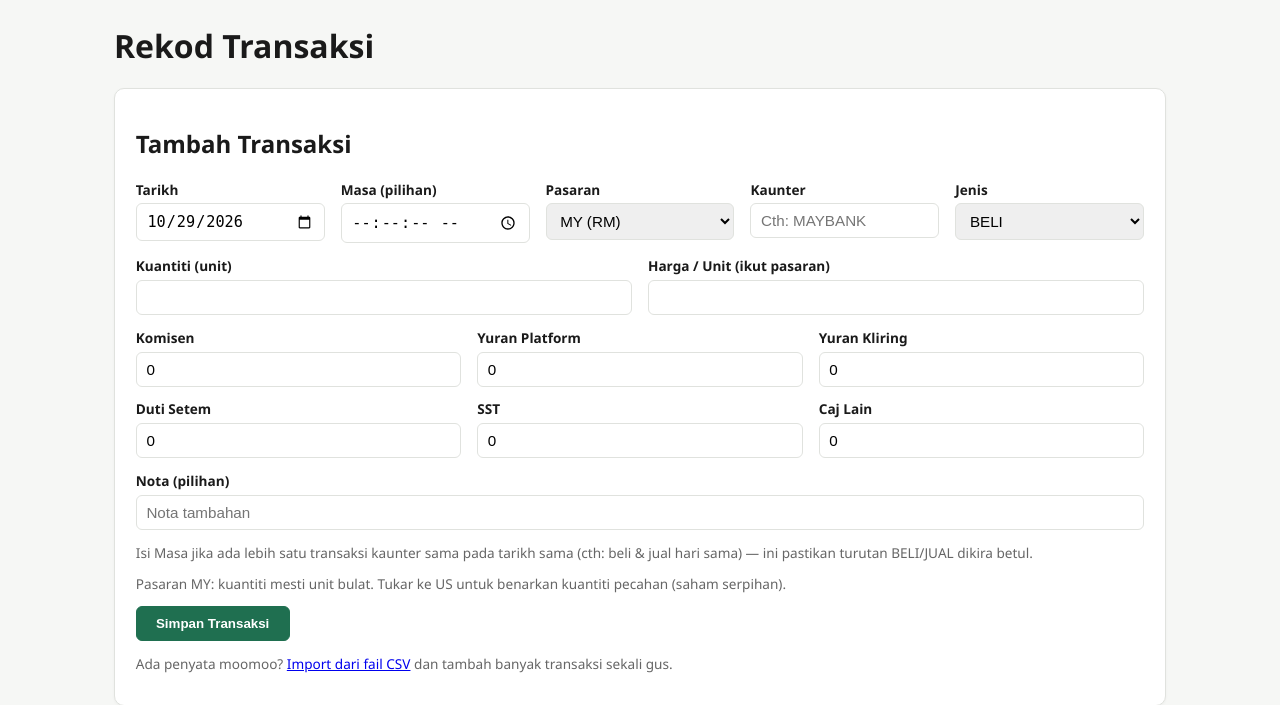
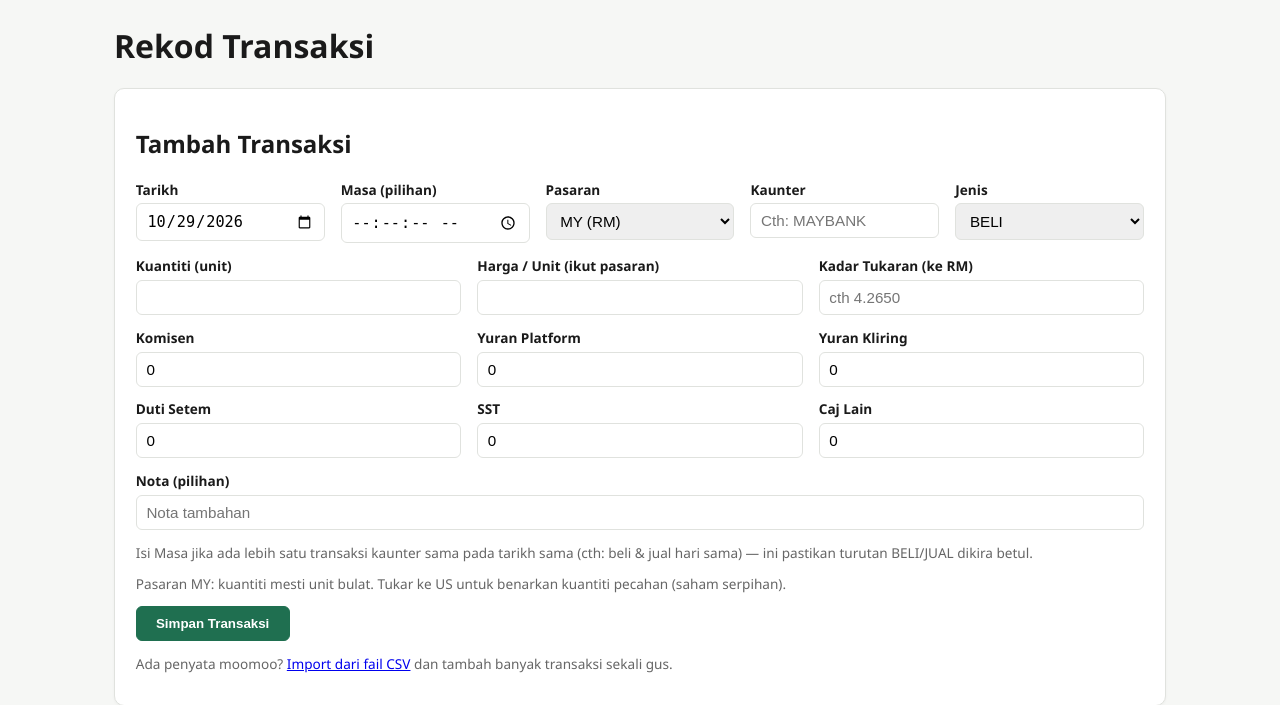
Before and after one commit to aswadinasir/SahamAku, a Flask app: page /transaksi in a window 1280 px wide. Shown: the part 56-761 px from the top of the page. Run offline with Flask 3, Linux system fonts and the light colour scheme; data that the repository does not hold is empty.

Commit message:
Tambah Kadar Tukaran manual supaya Laporan Untung/Rugi boleh digabung dalam RM
Medan kadar_tukaran (pilihan) ditambah pada transaksi pasaran bukan-MY -
diisi manual ikut kadar sebenar waktu transaksi berlaku (borang Tambah/
Edit & pratonton import CSV). Laporan Untung/Rugi kini papar kad "Jumlah
Keseluruhan Untung/Rugi (RM, gabungan semua pasaran)" yang menukar setiap
jualan pasaran asing ke RM guna kadar transaksi tu sendiri; jualan tanpa
kadar direkod diasingkan dan ditandakan dengan amaran supaya jumlah tidak
mengelirukan. MY kekal dikira terus (RM=RM).

Co-Authored-By: Claude Sonnet 5 <noreply@anthropic.com>
Claude-Session: https://claude.ai/code/session_01HWjVVZ5dxEvmhiUJZNdjzQ

```diff
--- a/app.py
+++ b/app.py
@@ -209,6 +209,24 @@ def _sahkan_kuantiti(pasaran, kuantiti):
     return kuantiti
 
 
+def _baca_kadar_tukaran(form, pasaran, indeks=None):
+    """Kadar tukaran (1 unit mata wang asing = RM?) diisi manual oleh pengguna
+    utk transaksi pasaran bukan-MY, supaya nilai RM sebenar setiap transaksi
+    boleh dikira (utk Laporan Untung/Rugi gabungan). MY tak perlukan ini
+    (RM = RM). Pulangkan None jika tiada/tak sah."""
+    if pasaran == "MY":
+        return None
+    nama_medan = f"kadar_tukaran_{indeks}" if indeks is not None else "kadar_tukaran"
+    nilai = (form.get(nama_medan) or "").strip()
+    if not nilai:
+        return None
+    try:
+        kadar = float(nilai)
+    except ValueError:
+        return None
+    return kadar if kadar > 0 else None
+
+
 @app.route("/transaksi/tambah", methods=["POST"])
 def tambah_transaksi():
     db = get_db()
@@ -218,8 +236,8 @@ def tambah_transaksi():
     db.execute(
         """INSERT INTO transaksi
            (tarikh, masa, pasaran, mata_wang, kaunter, jenis, kuantiti, harga_seunit,
-            komisen, yuran_platform, yuran_kliring, duti_setem, sst, caj_lain, nota)
-           VALUES (?, ?, ?, ?, ?, ?, ?, ?, ?, ?, ?, ?, ?, ?, ?)""",
+            komisen, yuran_platform, yuran_kliring, duti_setem, sst, caj_lain, kadar_tukaran, nota)
+           VALUES (?, ?, ?, ?, ?, ?, ?, ?, ?, ?, ?, ?, ?, ?, ?, ?)""",
         (
             request.form["tarikh"],
             request.form.get("masa", "").strip(),
@@ -231,6 +249,7 @@ def tambah_transaksi():
             float(request.form["harga_seunit"]),
             fee["komisen"], fee["yuran_platform"], fee["yuran_kliring"],
             fee["duti_setem"], fee["sst"], fee["caj_lain"],
+            _baca_kadar_tukaran(request.form, pasaran),
             request.form.get("nota", "").strip(),
         ),
     )
@@ -250,7 +269,7 @@ def edit_transaksi(transaksi_id):
                SET tarikh = ?, masa = ?, pasaran = ?, mata_wang = ?, kaunter = ?, jenis = ?,
                    kuantiti = ?, harga_seunit = ?,
                    komisen = ?, yuran_platform = ?, yuran_kliring = ?, duti_setem = ?, sst = ?, caj_lain = ?,
-                   nota = ?
+                   kadar_tukaran = ?, nota = ?
                WHERE id = ?""",
             (
                 request.form["tarikh"],
@@ -263,6 +282,7 @@ def edit_transaksi(transaksi_id):
                 float(request.form["harga_seunit"]),
                 fee["komisen"], fee["yuran_platform"], fee["yuran_kliring"],
                 fee["duti_setem"], fee["sst"], fee["caj_lain"],
+                _baca_kadar_tukaran(request.form, pasaran),
                 request.form.get("nota", "").strip(),
                 transaksi_id,
             ),
@@ -447,13 +467,14 @@ def import_csv_sahkan():
         db.execute(
             """INSERT INTO transaksi
                (tarikh, masa, pasaran, mata_wang, kaunter, jenis, kuantiti, harga_seunit,
-                komisen, yuran_platform, yuran_kliring, duti_setem, sst, caj_lain, nota)
-               VALUES (?, ?, ?, ?, ?, ?, ?, ?, ?, ?, ?, ?, ?, ?, ?)""",
+                komisen, yuran_platform, yuran_kliring, duti_setem, sst, caj_lain, kadar_tukaran, nota)
+               VALUES (?, ?, ?, ?, ?, ?, ?, ?, ?, ?, ?, ?, ?, ?, ?, ?)""",
             (
                 tarikh, masa, pasaran, mata_wang, kaunter.strip().upper(), jenis,
                 _sahkan_kuantiti(pasaran, kuantiti), float(harga),
                 fee["komisen"], fee["yuran_platform"], fee["yuran_kliring"],
-                fee["duti_setem"], fee["sst"], fee["caj_lain"], nota,
+                fee["duti_setem"], fee["sst"], fee["caj_lain"],
+                _baca_kadar_tukaran(request.form, pasaran, indeks=i), nota,
             ),
         )
         jumlah += 1
@@ -475,6 +496,23 @@ def laporan_untung_rugi():
             round((b["untung_rugi"] / kos_asas) * 100, 2) if kos_asas > 0 else None
         )
         b["simbol"] = simbol_mata_wang(b["mata_wang"])
+        # Nilai RM setiap jualan - guna kadar tukaran transaksi tu sendiri (bukan
+        # kadar semasa), supaya ia mencerminkan nilai RM sebenar waktu jualan
+        # berlaku. MY sudah dalam RM (kadar = 1); pasaran lain perlukan
+        # kadar_tukaran diisi manual, jika tiada - tak disertakan dalam jumlah RM.
+        if b["pasaran"] == "MY":
+            b["untung_rugi_rm"] = b["untung_rugi"]
+        elif b["kadar_tukaran"]:
+            b["untung_rugi_rm"] = round(b["untung_rugi"] * b["kadar_tukaran"], 2)
+        else:
+            b["untung_rugi_rm"] = None
+
+    jumlah_keseluruhan_rm = round(
+        sum(b["untung_rugi_rm"] for b in jualan if b["untung_rugi_rm"] is not None), 2
+    )
+    bilangan_tiada_kadar = sum(
+        1 for b in jualan if b["pasaran"] != "MY" and b["kadar_tukaran"] is None
+    )
 
     # Ringkasan dikira BERASINGAN ikut pasaran - RM dan USD tak boleh dijumlahkan terus.
     # Papar tab MY & US sentiasa (walaupun tiada jualan lagi utk pasaran tu).
@@ -504,6 +542,8 @@ def laporan_untung_rugi():
         jualan=jualan,
         ringkasan_pasaran=ringkasan_pasaran,
         bilangan_jualan=len(jualan),
+        jumlah_keseluruhan_rm=jumlah_keseluruhan_rm,
+        bilangan_tiada_kadar=bilangan_tiada_kadar,
     )
 
 
--- a/schema.sql
+++ b/schema.sql
@@ -14,6 +14,7 @@ CREATE TABLE IF NOT EXISTS transaksi (
     duti_setem REAL NOT NULL DEFAULT 0 CHECK (duti_setem >= 0),
     sst REAL NOT NULL DEFAULT 0 CHECK (sst >= 0),
     caj_lain REAL NOT NULL DEFAULT 0 CHECK (caj_lain >= 0),
+    kadar_tukaran REAL CHECK (kadar_tukaran IS NULL OR kadar_tukaran > 0),
     nota TEXT,
     dicipta_pada TEXT NOT NULL DEFAULT (datetime('now'))
 );
--- a/templates/edit_transaksi.html
+++ b/templates/edit_transaksi.html
@@ -34,6 +34,9 @@
       </label>
       <label>Harga / Unit (ikut pasaran)
         <input type="number" name="harga_seunit" min="0" step="0.0001" value="{{ t.harga_seunit }}" required>
+      </label>
+      <label id="f-kadar-wrap" {{ "hidden" if t.pasaran == "MY" }}>Kadar Tukaran (ke RM)
+        <input type="number" name="kadar_tukaran" id="f-kadar-tukaran" min="0.000001" step="0.000001" value="{{ t.kadar_tukaran or '' }}" placeholder="cth 4.2650">
       </label>
     </div>
     <div class="borang-baris">
@@ -72,13 +75,16 @@
   (function () {
     var selPasaran = document.getElementById("f-pasaran");
     var inputKuantiti = document.getElementById("f-kuantiti");
+    var kadarWrap = document.getElementById("f-kadar-wrap");
     function kemaskini() {
       if (selPasaran.value === "MY") {
         inputKuantiti.step = "1";
         inputKuantiti.min = "1";
+        kadarWrap.hidden = true;
       } else {
         inputKuantiti.step = "any";
         inputKuantiti.min = "0.000001";
+        kadarWrap.hidden = false;
       }
     }
     selPasaran.addEventListener("change", kemaskini);
--- a/templates/import_csv_pratonton.html
+++ b/templates/import_csv_pratonton.html
@@ -29,6 +29,7 @@
         <th>SST</th>
         <th>Caj Lain</th>
         <th>Jumlah Caj</th>
+        <th>Kadar Tukaran (ke RM)</th>
       </tr>
     </thead>
     <tbody>
@@ -67,6 +68,11 @@
         <td>{{ b.mata_wang | simbol_mata_wang }} {{ "%.2f"|format(b.sst) }}</td>
         <td>{{ b.mata_wang | simbol_mata_wang }} {{ "%.2f"|format(b.caj_lain) }}</td>
         <td>{{ b.mata_wang | simbol_mata_wang }} {{ "%.2f"|format(b.caj) }}</td>
+        <td>
+          {% if b.pasaran != "MY" %}
+          <input type="number" name="kadar_tukaran_{{ loop.index0 }}" min="0.000001" step="0.000001" style="width:6rem" placeholder="cth 4.2650">
+          {% endif %}
+        </td>
       </tr>
       {% endfor %}
     </tbody>
--- a/templates/transaksi.html
+++ b/templates/transaksi.html
@@ -40,6 +40,9 @@
       <label>Harga / Unit (ikut pasaran)
         <input type="number" name="harga_seunit" min="0" step="0.0001" required>
       </label>
+      <label id="f-kadar-wrap" hidden>Kadar Tukaran (ke RM)
+        <input type="number" name="kadar_tukaran" id="f-kadar-tukaran" min="0.000001" step="0.000001" placeholder="cth 4.2650">
+      </label>
     </div>
     <div class="borang-baris">
       <label>Komisen
@@ -70,6 +73,7 @@
     </div>
     <p class="catatan-kecil" style="margin:0;">Isi Masa jika ada lebih satu transaksi kaunter sama pada tarikh sama (cth: beli & jual hari sama) — ini pastikan turutan BELI/JUAL dikira betul.</p>
     <p class="catatan-kecil" id="kuantiti-catatan" style="margin:0;">Pasaran MY: kuantiti mesti unit bulat. Tukar ke US untuk benarkan kuantiti pecahan (saham serpihan).</p>
+    <p class="catatan-kecil" id="kadar-catatan" style="margin:0;" hidden>Kadar Tukaran (pilihan): isi kadar sebenar waktu transaksi ni berlaku (cth 1 USD = RM4.2650) supaya Laporan Untung/Rugi boleh papar jumlah keseluruhan gabungan dalam RM.</p>
     <button type="submit" class="btn btn-utama">Simpan Transaksi</button>
   </form>
   <p class="catatan-kecil">Ada penyata moomoo? <a href="{{ url_for('import_csv_borang') }}">Import dari fail CSV</a> dan tambah banyak transaksi sekali gus.</p>
@@ -80,15 +84,21 @@
     var selPasaran = document.getElementById("f-pasaran");
     var inputKuantiti = document.getElementById("f-kuantiti");
     var catatan = document.getElementById("kuantiti-catatan");
+    var kadarWrap = document.getElementById("f-kadar-wrap");
+    var kadarCatatan = document.getElementById("kadar-catatan");
     function kemaskini() {
       if (selPasaran.value === "MY") {
         inputKuantiti.step = "1";
         inputKuantiti.min = "1";
         catatan.textContent = "Pasaran MY: kuantiti mesti unit bulat. Tukar ke US untuk benarkan kuantiti pecahan (saham serpihan).";
+        kadarWrap.hidden = true;
+        kadarCatatan.hidden = true;
       } else {
         inputKuantiti.step = "any";
         inputKuantiti.min = "0.000001";
         catatan.textContent = "Pasaran US: kuantiti boleh pecahan (cth 0.0132 unit untuk saham serpihan).";
+        kadarWrap.hidden = false;
+        kadarCatatan.hidden = false;
       }
     }
     selPasaran.addEventListener("change", kemaskini);
```
Also changed, not shown: templates/laporan.html (+20 -0 lines).
